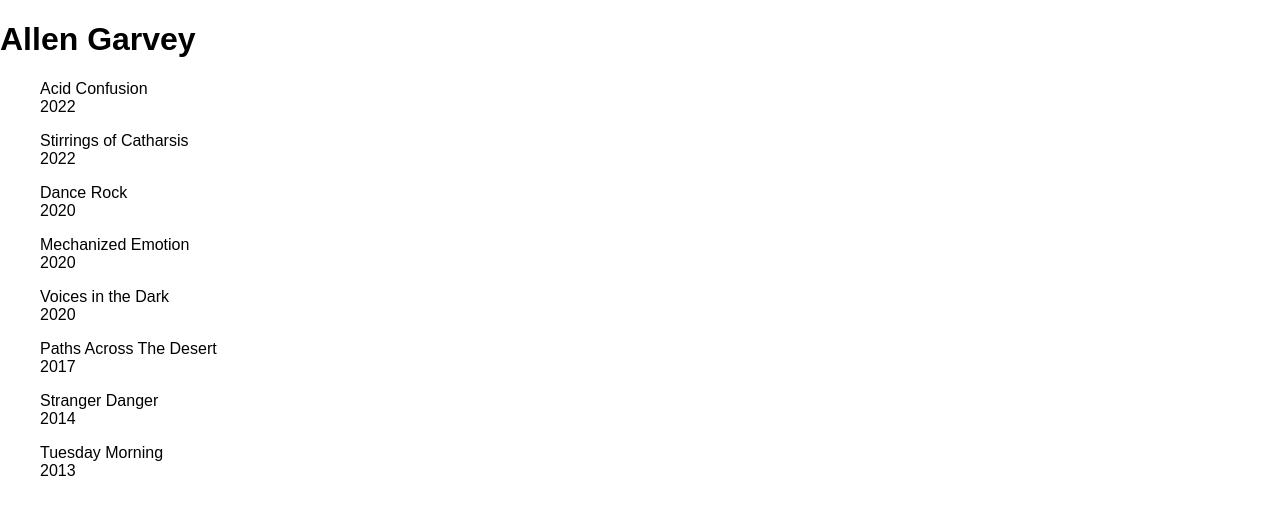
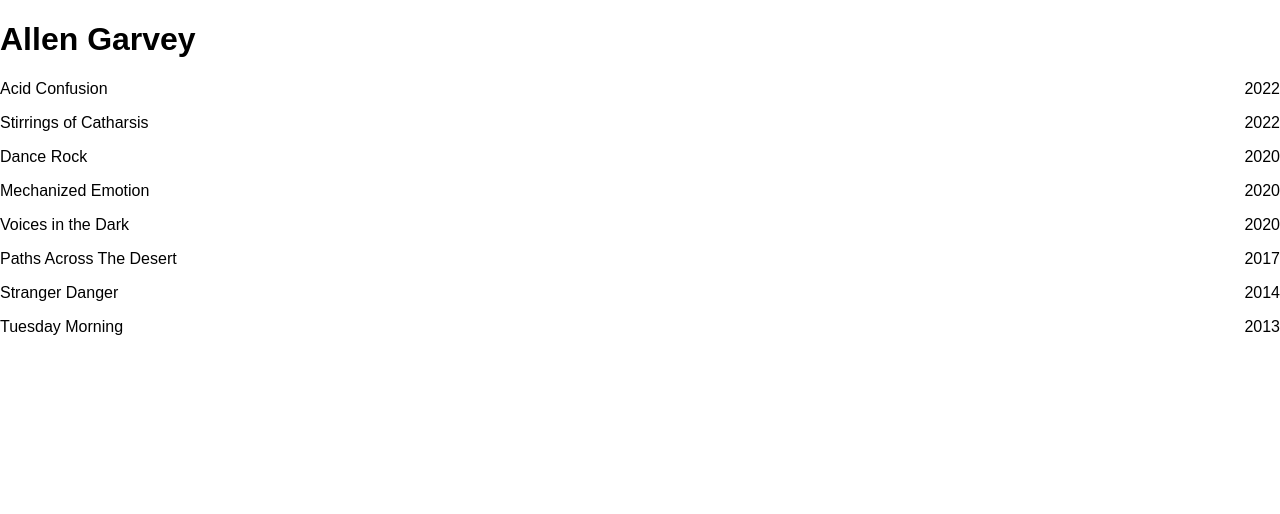
Before and after one commit to allen-garvey/music-hall, a Vue app: page / in a window 1280 px wide. Shown: the top 514 px of the page. Built offline with nearby package versions, Linux system fonts and the light colour scheme; the HTML template or start-up script is replaced by a standard one.

Commit message:
Add tracklist component

```diff
--- a/src/components/app.vue
+++ b/src/components/app.vue
@@ -1,18 +1,18 @@
 <template>
     <div>
         <h1>Allen Garvey</h1>
-        <ul v-for="item in tracks" :key="`${item.title}-${item.year}`">
-            <div>{{ item.title }}</div><div>{{ item.year }}</div>
-        </ul>
+        <TrackList :tracks="tracks" />
     </div>
 </template>
 
 <script lang="ts">
 import { defineComponent } from 'vue';
 import { Track, Album, trackList } from '../models/tracks';
+import TrackList from './track-list.vue';
 
 export default defineComponent({
     components: {
+        TrackList,
     },
     data(){
         return {
--- a/src/components/track-list.vue
+++ b/src/components/track-list.vue
@@ -1,8 +1,11 @@
 <template>
     <div :class="$style.container">
-        <ul>
-            <li v-for="i in [1, 2, 4]" :key="i">
-                <div>{{ i }}</div>
+        <ul
+            v-for="item in tracks"
+            :key="`${item.title}-${item.year}`"
+        >
+            <li :class="$style.trackItem">
+                <div>{{ item.title }}</div><div>{{ item.year }}</div>
             </li>
         </ul>
     </div>
@@ -10,22 +13,24 @@
 
 <style lang="scss" module>
     .container {
-        height: 10px;
-        width: 300px;
+    }
+    .trackItem {
         display: flex;
+        justify-content: space-between;
     }
 </style>
 
 <script lang="ts">
-import { defineComponent } from 'vue';
+import { defineComponent, PropType } from 'vue';
+import { Track, Album } from '../models/tracks';
 
 export default defineComponent({
-    // props: {
-    //     tracks: {
-    //         required: true,
-    //         type: Object as PropType<Array<Track | Album>>,
-    //     }
-    // },
+    props: {
+        tracks: {
+            required: true,
+            type: Object as PropType<Array<Track | Album>>,
+        }
+    },
     components: {
     },
     data(){
--- a/styles/_base.scss
+++ b/styles/_base.scss
@@ -2,3 +2,7 @@ html, body {
     font-family: sans-serif;
     margin: 0;
 }
+
+ul {
+    padding: 0;
+}
```
